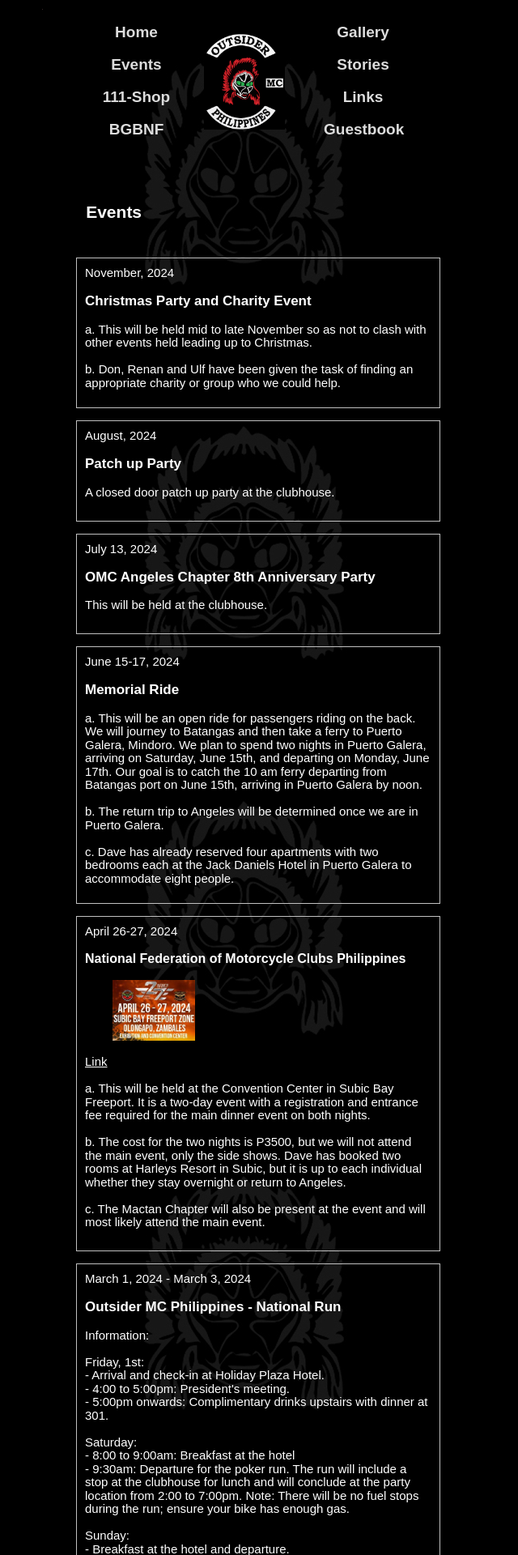
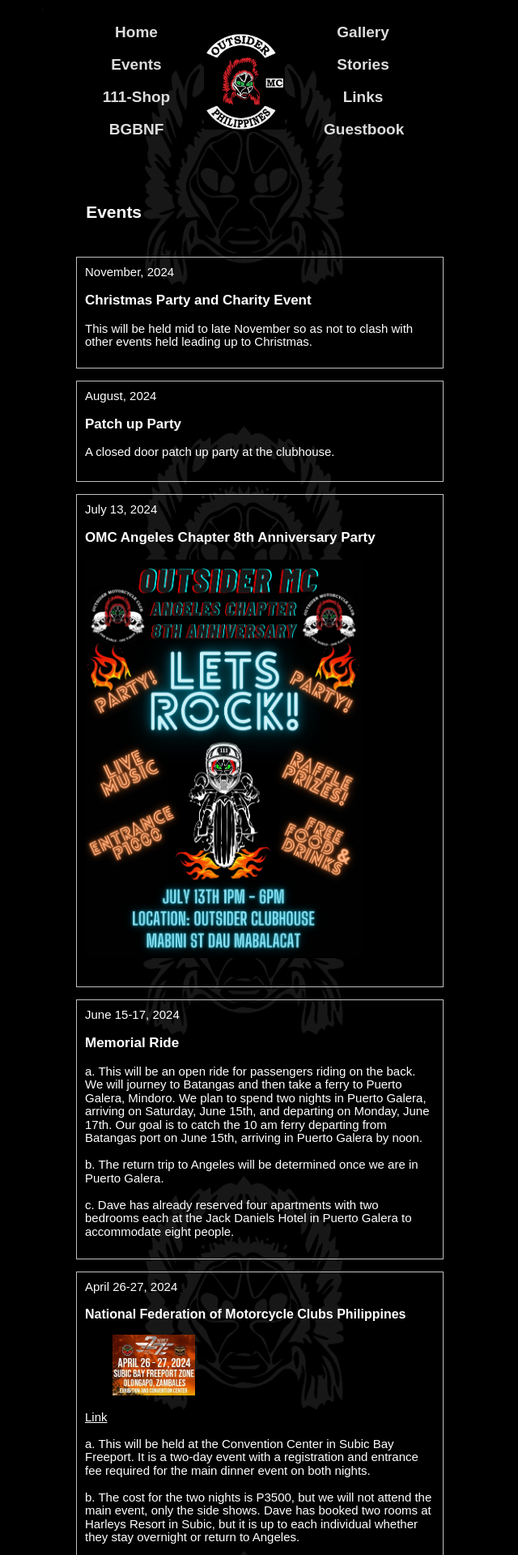
Before and after one commit to Outsider-MC-Angeles/Outsider-MC-Angeles.github.io, a PHP site: page /events.html in a window 1280 px wide. Shown: the top 1920 px of the page at 81% size, without its empty margins (338-978 px from the left). Run offline with PHP 8.4, Linux system fonts and the light colour scheme.

Commit message:
240508_1553

```diff
--- a/111-shop.html
+++ b/111-shop.html
@@ -74,8 +74,8 @@
 <p style="font-size:11px;line-height:12px;">&nbsp;</p></td>
 </tr>
 <tr>
-<td class="cell8"><p style="font-size:11px;line-height:12px;"><img alt="" width="108" height="110" src="images/Table2_cell101.png"></p></td>
-<td class="cell9"><p style="font-size:15px;line-height:16.5px;">T-Shirt:</p>
+<td class="cell10"><p style="font-size:11px;line-height:12px;"><img alt="" width="108" height="110" src="images/Table2_cell101.png"></p></td>
+<td class="cell11"><p style="font-size:15px;line-height:16.5px;">T-Shirt:</p>
 <p style="font-size:15px;line-height:16.5px;">&nbsp;</p>
 <p style="font-size:15px;line-height:16.5px;">From the National Run 23 event.</p>
 <p style="font-size:15px;line-height:16.5px;">&nbsp;</p>
--- a/events.css
+++ b/events.css
@@ -112,68 +112,8 @@ a:hover
    vertical-align: top;
    color: #FFFFFF;
    font-family: Arial;
-   font-size: 17px;
-   line-height: 20px;
-}
-#Table3 .cell2
-{
-   background-color: transparent;
-   background-image: none;
-   border: 1px #C0C0C0 solid;
-   text-align: left;
-   vertical-align: top;
-   color: #FFFFFF;
-   font-family: Arial;
    font-size: 19px;
    line-height: 21px;
-}
-#Table3 .cell3
-{
-   background-color: transparent;
-   background-image: none;
-   border: 1px #C0C0C0 solid;
-   text-align: left;
-   vertical-align: top;
-   color: #FFFFFF;
-   font-family: Arial;
-   font-size: 17px;
-   line-height: 20px;
-}
-#Table3 .cell4
-{
-   background-color: transparent;
-   background-image: none;
-   border: 1px #C0C0C0 solid;
-   text-align: left;
-   vertical-align: top;
-   color: #FFFFFF;
-   font-family: Arial;
-   font-size: 17px;
-   line-height: 20px;
-}
-#Table3 .cell5
-{
-   background-color: transparent;
-   background-image: none;
-   border: 1px #C0C0C0 solid;
-   text-align: left;
-   vertical-align: top;
-   color: #FFFFFF;
-   font-family: Arial;
-   font-size: 17px;
-   line-height: 20px;
-}
-#Table3 .cell6
-{
-   background-color: transparent;
-   background-image: none;
-   border: 1px #C0C0C0 solid;
-   text-align: left;
-   vertical-align: top;
-   color: #FFFFFF;
-   font-family: Arial;
-   font-size: 17px;
-   line-height: 20px;
 }
 #wb_indexShape1
 {
--- a/events.html
+++ b/events.html
@@ -26,19 +26,17 @@
 <img src="images/OMC_patch_001.png" id="eventsImage1" alt="" width="1" height="1"></div>
 <div id="wb_Text4" style="position:absolute;left:25px;top:250px;width:288px;height:24px;z-index:1;">
 <p style="font-size:15px;line-height:16.5px;"><span style="font-size:21px;line-height:24.5px;font-weight:bold;">&nbsp;&nbsp;&nbsp;&nbsp; </span><span style="font-size:21px;line-height:24.5px;font-weight:bold;">Events</span></p></div>
-<table style="position:absolute;left:25px;top:301px;width:484px;height:1882px;z-index:2;" id="Table3">
+<table style="position:absolute;left:25px;top:300px;width:488px;height:2343px;z-index:2;" id="Table3">
 <tr>
 <td class="cell0"><p style="font-size:15px;line-height:16.5px;">November, 2024</p>
 <p style="font-size:15px;line-height:16.5px;">&nbsp;</p>
 <p style="font-size:15px;line-height:16.5px;"><span style="font-size:17px;line-height:20px;font-weight:bold;">Christmas Party and Charity Event</span></p>
 <p style="font-size:15px;line-height:16.5px;">&nbsp;</p>
-<p style="font-size:15px;line-height:16.5px;">a. This will be held mid to late November so as not to clash with other events held leading up to Christmas. </p>
-<p style="font-size:15px;line-height:16.5px;">&nbsp;</p>
-<p style="font-size:15px;line-height:16.5px;">b. Don, Renan and Ulf have been given the task of finding an appropriate charity or group who we could help.</p>
+<p style="font-size:15px;line-height:16.5px;">This will be held mid to late November so as not to clash with other events held leading up to Christmas. </p>
 <p style="font-size:11px;line-height:12px;">&nbsp;</p></td>
 </tr>
 <tr>
-<td class="cell1"><p style="font-size:15px;line-height:16.5px;">August, 2024</p>
+<td class="cell0"><p style="font-size:15px;line-height:16.5px;">August, 2024</p>
 <p style="font-size:15px;line-height:16.5px;">&nbsp;</p>
 <p style="font-size:15px;line-height:16.5px;"><span style="font-size:17px;line-height:20px;font-weight:bold;">Patch up Party</span></p>
 <p style="font-size:15px;line-height:16.5px;">&nbsp;</p>
@@ -46,15 +44,15 @@
 <p style="font-size:15px;line-height:16.5px;">&nbsp;</p></td>
 </tr>
 <tr>
-<td class="cell2"><p style="font-size:15px;line-height:16.5px;">July 13, 2024</p>
+<td class="cell1"><p style="font-size:15px;line-height:16.5px;">July 13, 2024</p>
 <p style="font-size:15px;line-height:16.5px;">&nbsp;</p>
 <p style="font-size:17px;line-height:20px;font-weight:bold;">OMC Angeles Chapter 8th Anniversary Party</p>
 <p style="font-size:15px;line-height:16.5px;">&nbsp;</p>
-<p style="font-size:15px;line-height:16.5px;">This will be held at the clubhouse.</p>
+<p style="font-size:15px;line-height:16.5px;color:#000000;"><img alt="" width="342" height="492" src="images/Table3_cell21.png"></p>
 <p style="font-size:15px;line-height:16.5px;">&nbsp;</p></td>
 </tr>
 <tr>
-<td class="cell3"><p style="font-size:15px;line-height:16.5px;">June 15-17, 2024</p>
+<td class="cell0"><p style="font-size:15px;line-height:16.5px;">June 15-17, 2024</p>
 <p style="font-size:15px;line-height:16.5px;">&nbsp;</p>
 <p style="font-size:15px;line-height:16.5px;"><span style="font-size:17px;line-height:20px;font-weight:bold;">Memorial Ride</span></p>
 <p style="font-size:15px;line-height:16.5px;">&nbsp;</p>
@@ -66,7 +64,7 @@
 <p style="font-size:11px;line-height:12px;">&nbsp;</p></td>
 </tr>
 <tr>
-<td class="cell4"><p style="font-size:15px;line-height:16.5px;">April 26-27, 2024</p>
+<td class="cell0"><p style="font-size:15px;line-height:16.5px;">April 26-27, 2024</p>
 <p style="font-size:15px;line-height:16.5px;">&nbsp;</p>
 <p style="font-size:15px;line-height:16.5px;"><span style="font-size:16px;line-height:18px;font-weight:bold;">National Federation of Motorcycle Clubs Philippines</span></p>
 <p style="font-size:15px;line-height:16.5px;">&nbsp;</p>
@@ -82,7 +80,7 @@
 <p style="font-size:15px;line-height:16.5px;">&nbsp;</p></td>
 </tr>
 <tr>
-<td class="cell5"><p style="font-size:15px;line-height:16.5px;">March 1, 2024 - March 3, 2024 </p>
+<td class="cell0"><p style="font-size:15px;line-height:16.5px;">March 1, 2024 - March 3, 2024 </p>
 <p style="font-size:15px;line-height:16.5px;">&nbsp;</p>
 <p style="font-size:15px;line-height:16.5px;"><span style="font-size:17px;line-height:20px;font-weight:bold;">Outsider MC Philippines - National Run</span></p>
 <p style="font-size:15px;line-height:16.5px;">&nbsp;</p>
@@ -102,7 +100,7 @@
 <p style="font-size:11px;line-height:12px;">&nbsp;</p></td>
 </tr>
 <tr>
-<td class="cell6"><p style="font-size:15px;line-height:16.5px;">February 24, 2024</p>
+<td class="cell0"><p style="font-size:15px;line-height:16.5px;">February 24, 2024</p>
 <p style="font-size:15px;line-height:16.5px;">&nbsp;</p>
 <p style="font-size:15px;line-height:16.5px;"><span style="font-size:17px;line-height:20px;font-weight:bold;">Barbecue at the Clubhouse</span></p>
 <p style="font-size:15px;line-height:16.5px;">&nbsp;</p>
@@ -112,7 +110,7 @@
 <p style="font-size:11px;line-height:12px;">&nbsp;</p></td>
 </tr>
 </table>
-<div id="wb_indexShape1" style="position:absolute;left:25px;top:2367px;width:60px;height:40px;z-index:3;">
+<div id="wb_indexShape1" style="position:absolute;left:30px;top:2785px;width:60px;height:40px;z-index:3;">
 <a href="#up1"><img class="hover" src="images/img0002_hover.png" alt="" width="60" height="40" style="border-width:0;width:60px;height:40px;"><span class="default"><img src="images/img0002.png" id="indexShape1" alt="" width="60" height="40" style="width:60px;height:40px;"></span></a></div>
 <div id="wb_up1" style="position:absolute;left:0px;top:0px;width:30px;height:37px;z-index:4;">
 <div id="up1" style="visibility:hidden;"></div>
```
Also changed, not shown: 111-shop.css (+27 -0 lines), images/Table3_cell21.png (added).
